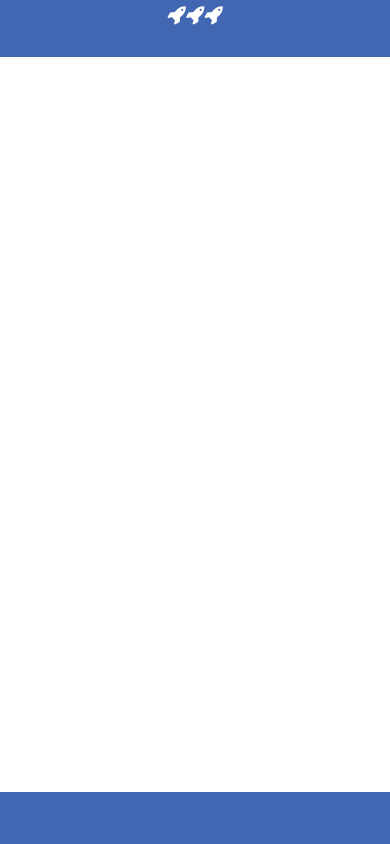
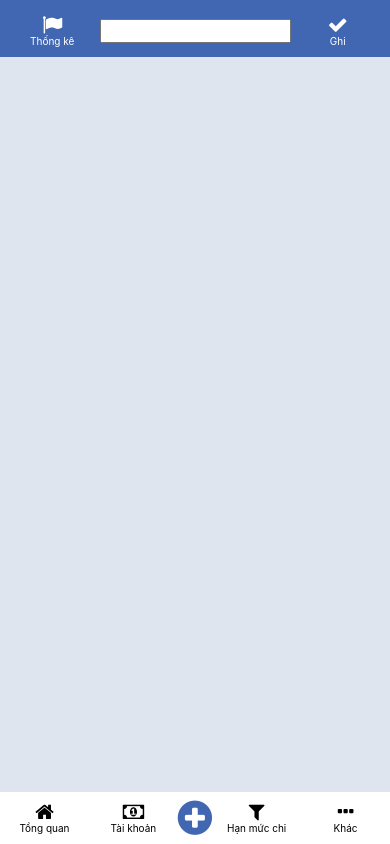
Before and after one commit to thanhnguyen0901/DATN, a React Native app in the folder DATN/: screen / in a window 390 px wide. Built offline with nearby package versions, Linux system fonts and the light colour scheme.

Commit message:
24.04.2019

```diff
--- a/DATN/package.json
+++ b/DATN/package.json
@@ -9,6 +9,7 @@
   "dependencies": {
     "react": "16.8.3",
     "react-native": "0.59.8",
+    "react-native-dropdown": "0.0.6",
     "react-native-material-dropdown": "^0.11.1",
     "react-native-vector-icons": "^6.4.2"
   },
--- a/DATN/src/components/ChiTieu.js
+++ b/DATN/src/components/ChiTieu.js
@@ -1,30 +1,65 @@
 import React, {Component} from "react";
-import {View, Text, StyleSheet} from "react-native";
+import {View, Text, StyleSheet, Picker, Dimensions, TouchableOpacity} from "react-native";
 import Icon from 'react-native-vector-icons/FontAwesome';
-import { Dropdown } from 'react-native-material-dropdown';
+
+const { width: viewportWidth, height: viewportHeight } = Dimensions.get('window');
+const width = Dimensions.get('window').width;
+
 export default class ChiTieu extends React.Component{
   render(){
-    let data = [{
-      value: 'Chi Tiêu',
-    }, {
-      value: 'Thu Nhập',
-    }, {
-      value: 'Chuyển Khoản',
-    }, {
-      value: 'Điều Chỉnh Số Dư'
-    }];
     return(
       <View style={styles.total}>
         <View style={styles.head}>
-          <Icon name="rocket" color="white" size={20}></Icon>
-          <Icon name="rocket" color="white" size={20}></Icon>
-          <Icon name="rocket" color="white" size={20}></Icon>
+          <TouchableOpacity style={{flex:1/4, textAlign: 'center', justifyContent:'center', alignItems:'center'}}>
+            <Icon name="flag" color="white" size={20}></Icon>
+            <Text style={{fontSize:10, color:'white'}}>Thống kê</Text>
+          </TouchableOpacity>
+          <Picker
+            style={[styles.picker]}
+            itemTextStyle={{ color: '#0081C7' }}
+            textStyle={{ color: '#0081C7' }}
+            mode="dropdown"
+          >
+              <Picker.Item label="Chi Tiêu" value="Chi Tiêu" />
+              <Picker.Item label="Thu Nhập" value="Thu Nhập" />
+              <Picker.Item label="Chuyển Khoản" value="Chuyển Khoản" />
+              <Picker.Item label="Điều Chỉnh Số Dư" value="Điều Chỉnh Số Dư" />
+          </Picker>
+
+          <TouchableOpacity style={{flex:1/4, textAlign: 'center', justifyContent:'center', alignItems:'center'}}>
+            <Icon name="check" color="white" size={20}></Icon>
+            <Text style={{fontSize:10, color:'white'}}>Ghi</Text>
+          </TouchableOpacity>
         </View>
+
         <View style={styles.center}>
 
         </View>
+
         <View style={styles.foot}>
+          <TouchableOpacity style={{flex:1, textAlign: 'center', justifyContent:'center', alignItems:'center'}}>
+            <Icon name="home" color="black" size={20}></Icon>
+            <Text style={{fontSize:10}}>Tổng quan</Text>
+          </TouchableOpacity>
 
+          <TouchableOpacity style={{flex:1, textAlign: 'center', justifyContent:'center', alignItems:'center'}}>
+            <Icon name="money" color="black" size={20}></Icon>
+            <Text style={{fontSize:10}}>Tài khoản</Text>
+          </TouchableOpacity>
+
+          <TouchableOpacity style={{justifyContent:'center'}}>
+            <Icon name="plus-circle" color="#4267B2" size={40} style={{textAlign: 'center'}}></Icon>
+          </TouchableOpacity>
+
+          <TouchableOpacity style={{flex:1, textAlign: 'center', justifyContent:'center', alignItems:'center'}}>
+            <Icon name="filter" color="black" size={20}></Icon>
+            <Text style={{fontSize:10}}>Hạn mức chi</Text>
+          </TouchableOpacity>
+
+          <TouchableOpacity style={{flex:1, textAlign: 'center', justifyContent:'center', alignItems:'center'}}>
+            <Icon name="ellipsis-h" color="black" size={20}></Icon>
+            <Text style={{fontSize:10}}>Khác</Text>
+          </TouchableOpacity>
         </View>
       </View>
     );
@@ -38,16 +73,28 @@ var styles = StyleSheet.create({
   head:{
     flex: 1,
     backgroundColor:"#4267B2",
-    justifyContent:'center',
     flexDirection:'row',
-    paddingTop:5
+    paddingTop:5,
+    paddingLeft:5,
+    paddingRight:5,
+    alignItems: 'center',
+    textAlign:'center'
   },
   center:{
     flex:14,
-    backgroundColor:"white"
+    backgroundColor:"#dee5ef"
   },
   foot:{
     flex:1,
-    backgroundColor:"#4267B2"
+    backgroundColor:"white",
+    flexDirection:'row',
+    justifyContent: 'center',
+    alignItems: 'center'
+  },
+  picker: {
+    color: 'white',
+    flex: 2/4,
+    textAlign: 'center'
+    //backgroundColor: '#4267B2'
   }
 });
```
Also changed, not shown: 1 other file (tests, documents, lock files or other folders).
